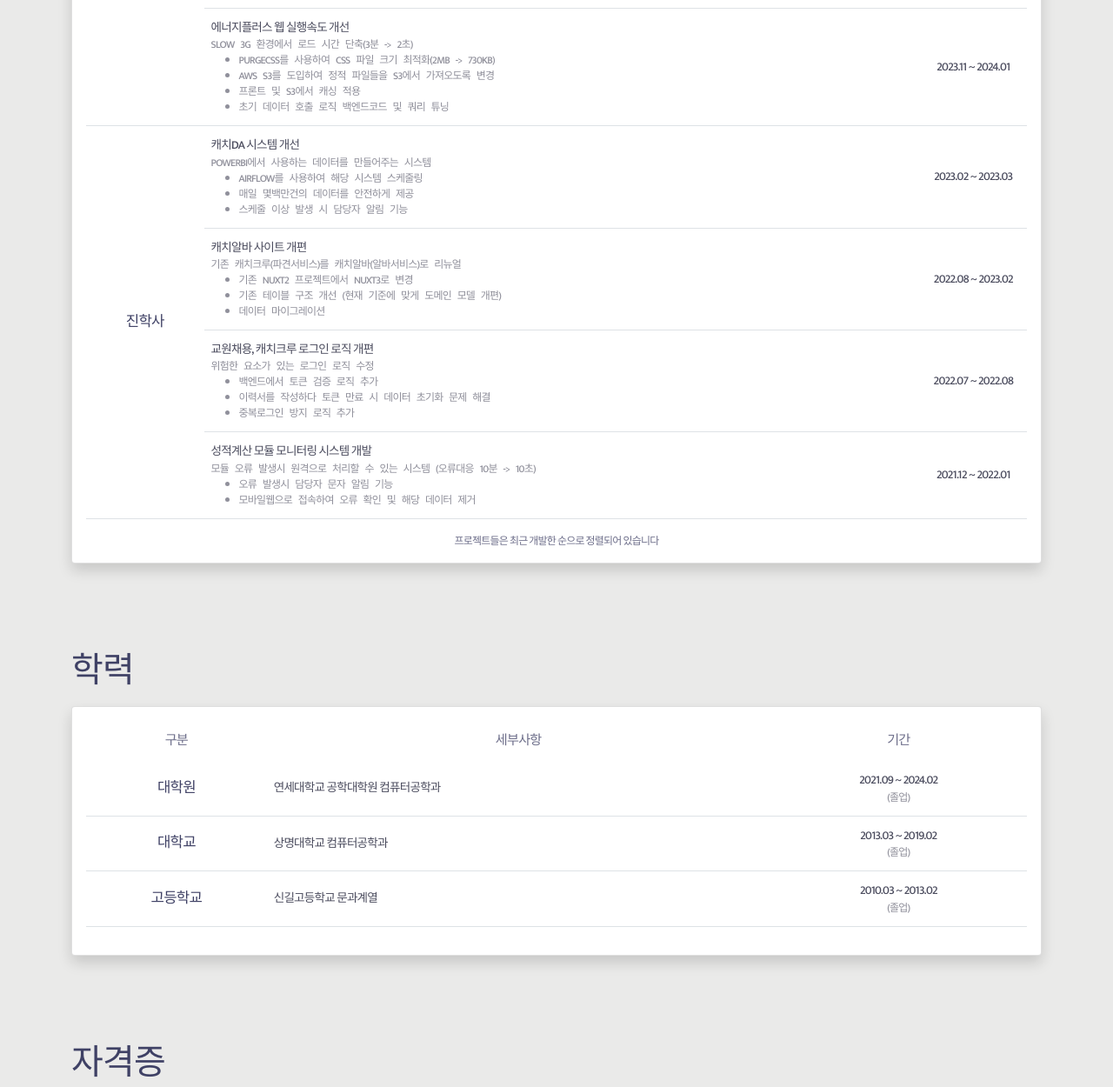
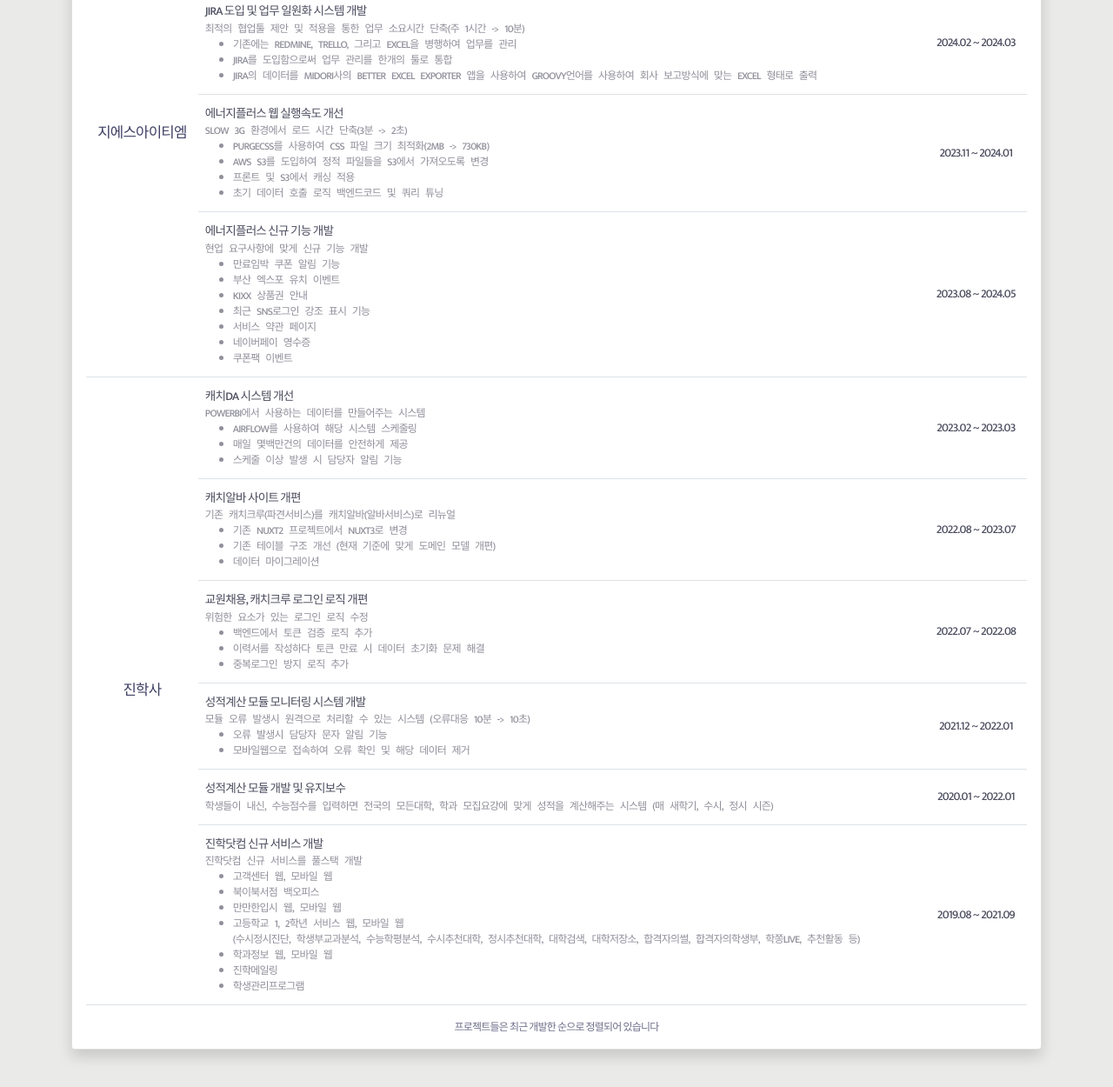
Before and after one commit to lee-taehwan/lee-taehwan.github.io, a plain HTML site: page index.html in a window 1280 px wide. Shown: the part 2408-3658 px from the top of the page at 87% size. Drawn offline with nearby package versions, Linux system fonts and the light colour scheme; a script that the page names is missing.

Commit message:
경력, 프로젝트 추가

```diff
--- a/index.html
+++ b/index.html
@@ -154,7 +154,11 @@
                       <div>매니저</div>
                     </td>
                     <td>
-                      <div>GS칼텍스 에너지플러스 개발 및 유지보수</div>
+                      <div>
+                        에너지플러스 웹 신규 기능 개발<br />
+                        에너지플러스 웹 실행속도 개선<br />
+                        Jira 도입 및 업무 일원화 시스템 개발<br />
+                        일일점검 자동화 시스템 개발 등</div>
                     </td>
                     <td class="text-center">
                       <div>2023.08 ~</div>
@@ -172,7 +176,13 @@
                       <div>PD</div>
                     </td>
                     <td>
-                      <div>진학닷컴, 교원채용, 캐치알바 개발 및 유지보수</div>
+                      <div>
+                        진학사 웹 리뉴얼 참여<br />
+                        고12 대상 신규 서비스 개발<br />
+                        성적계산 모듈 개발 및 유지보수<br />
+                        교원채용/캐치알바 로그인 로직 개편<br />
+                        캐치알바 리뉴얼<br />
+                        통계데이터 스케줄링 프로그램 개발</div>
                     </td>
                     <td class="text-center">
                       <div>2019.06 ~ 2023.08</div>
@@ -215,7 +225,7 @@
                 </thead>
                 <tbody>
                   <tr>
-                    <th rowspan="3" class="table-title text-center" scope="col">지에스아이티엠</th>
+                    <th rowspan="4" class="table-title text-center" scope="col">지에스아이티엠</th>
                     <td>
                       <div>일일점검 자동화 시스템 개발</div>
                       <div>
@@ -265,7 +275,27 @@
                     </td>
                   </tr>
                   <tr>
-                    <th rowspan="4" class="table-title text-center" scope="col">진학사</th>
+                    <td>
+                      <div>에너지플러스 신규 기능 개발</div>
+                      <div>
+                        현업 요구사항에 맞게 신규 기능 개발
+                        <ul>
+                          <li>만료임박 쿠폰 알림 기능</li>
+                          <li>부산 엑스포 유치 이벤트</li>
+                          <li>KIXX 상품권 안내</li>
+                          <li>최근 SNS로그인 강조 표시 기능</li>
+                          <li>서비스 약관 페이지</li>
+                          <li>네이버페이 영수증</li>
+                          <li>쿠폰팩 이벤트</li>
+                        </ul>
+                      </div>
+                    </td>
+                    <td class="text-center">
+                      <div>2023.08 ~ 2024.05</div>
+                    </td>
+                  </tr>
+                  <tr>
+                    <th rowspan="6" class="table-title text-center" scope="col">진학사</th>
                     <td>
                       <div>캐치DA 시스템 개선</div>
                       <div>
@@ -294,7 +324,7 @@
                       </div>
                     </td>
                     <td class="text-center">
-                      <div>2022.08 ~ 2023.02</div>
+                      <div>2022.08 ~ 2023.07</div>
                     </td>
                   </tr>
                   <tr>
@@ -326,6 +356,37 @@
                     </td>
                     <td class="text-center">
                       <div>2021.12 ~ 2022.01</div>
+                    </td>
+                  </tr>
+                  <tr>
+                    <td>
+                      <div>성적계산 모듈 개발 및 유지보수</div>
+                      <div>
+                        학생들이 내신, 수능점수를 입력하면 전국의 모든대학, 학과 모집요강에 맞게 성적을 계산해주는 시스템 (매 새학기, 수시, 정시 시즌)
+                      </div>
+                    </td>
+                    <td class="text-center">
+                      <div>2020.01 ~ 2022.01</div>
+                    </td>
+                  </tr>
+                  <tr>
+                    <td>
+                      <div>진학닷컴 신규 서비스 개발</div>
+                      <div>
+                        진학닷컴 신규 서비스를 풀스택 개발
+                        <ul>
+                          <li>고객센터 웹, 모바일 웹</li>
+                          <li>북이북서점 백오피스</li>
+                          <li>만만한입시 웹, 모바일 웹</li>
+                          <li>고등학교 1, 2학년 서비스 웹, 모바일 웹<br />(수시정시진단, 학생부교과분석, 수능학평분석, 수시추천대학, 정시추천대학, 대학검색, 대학저장소, 합격자의썰, 합격자의학생부, 학쫑LIVE, 추천활동 등)</li>
+                          <li>학과정보 웹, 모바일 웹</li>
+                          <li>진학메일링</li>
+                          <li>학생관리프로그램</li>
+                        </ul>
+                      </div>
+                    </td>
+                    <td class="text-center">
+                      <div>2019.08 ~ 2021.09</div>
                     </td>
                   </tr>
                 </tbody>
```
